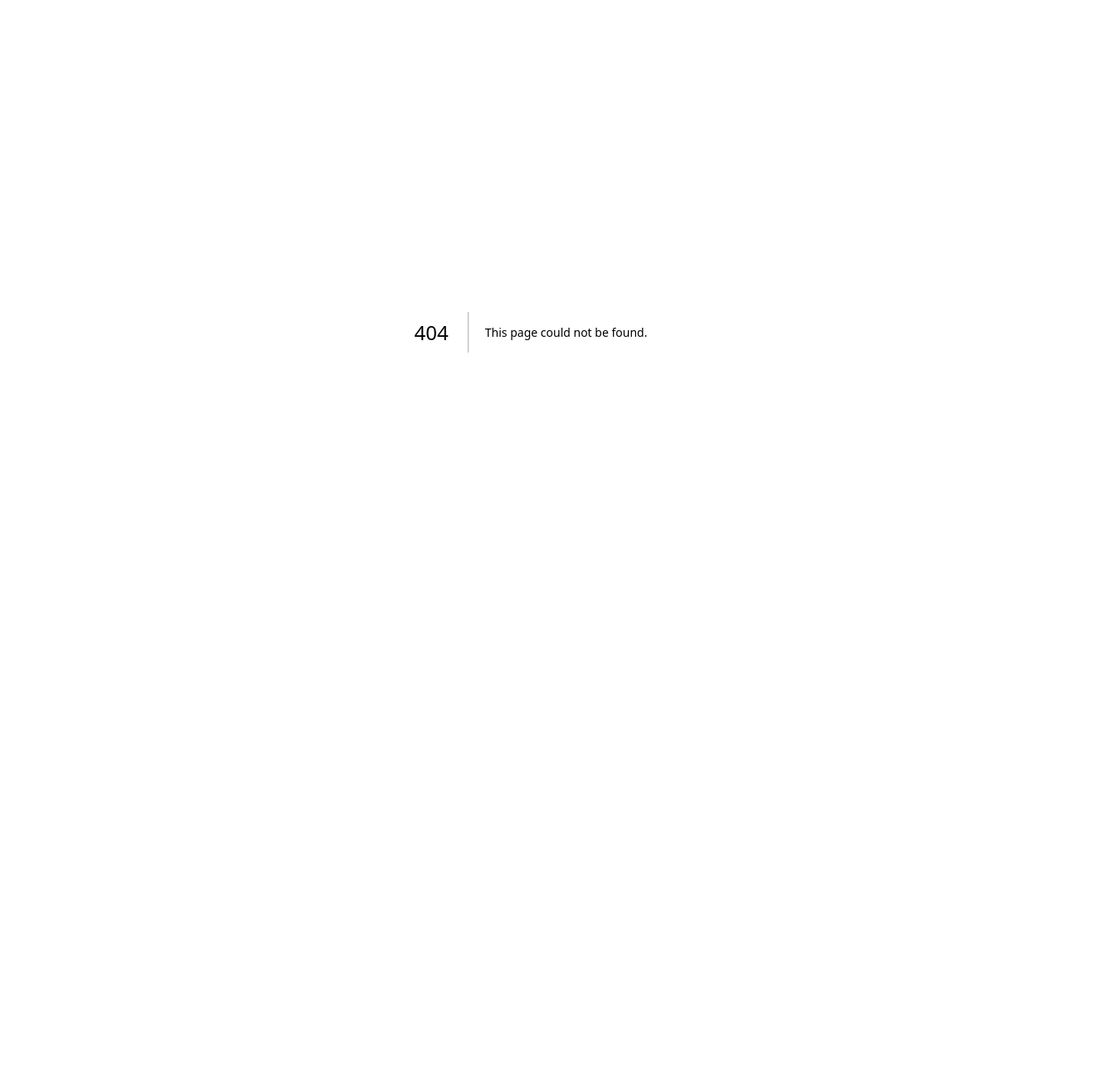
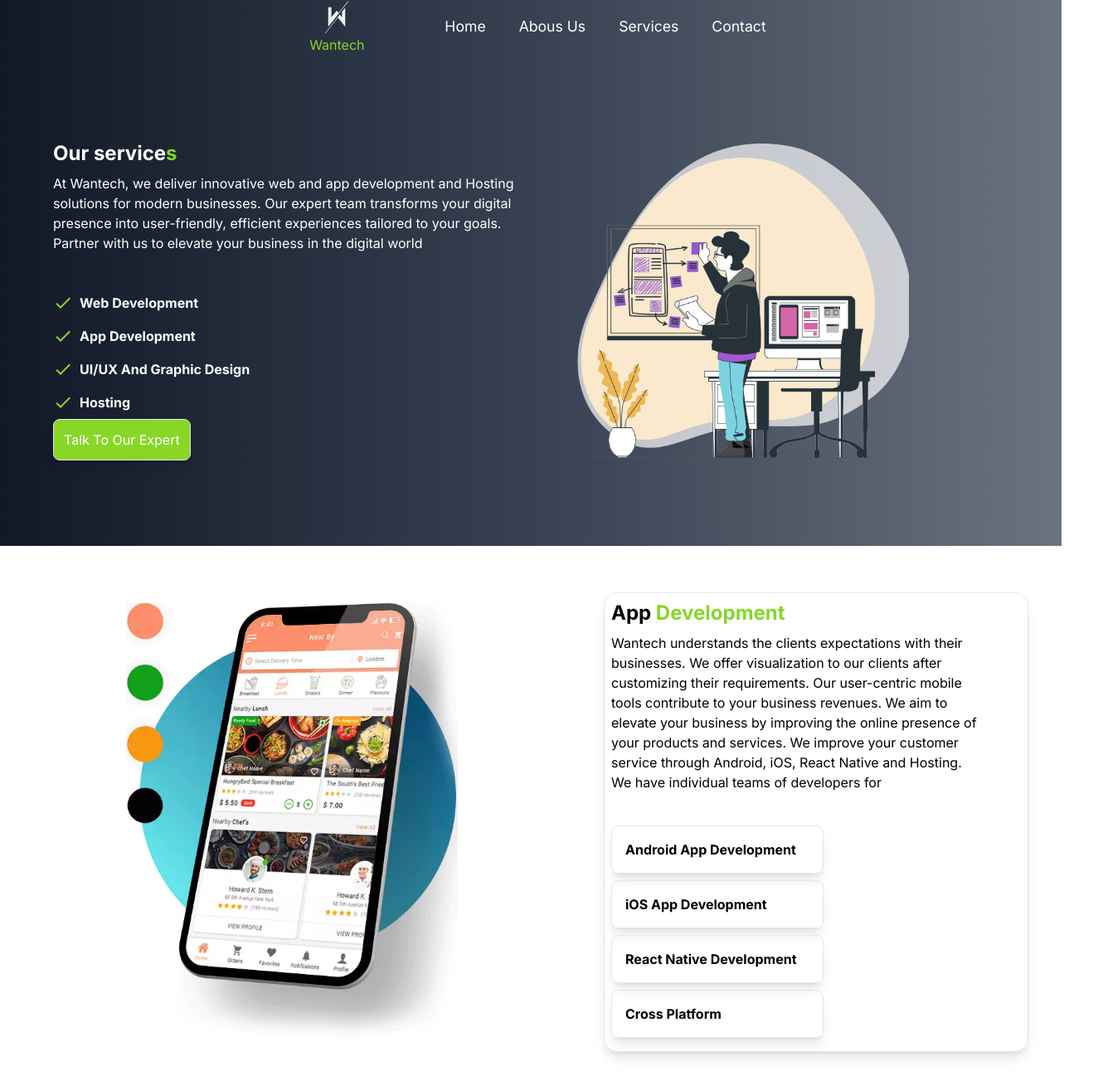
Before and after one commit to tawfeeqahmadkhan/praful, a Next.js app: page /services in a window 1280 px wide. Before the commit this address had no page. Shown: the top 1297 px of the page at 83% size, 1336 px wide, since content can reach past the window. Before the commit the page ends 800 px from the top, so only its background shows below. Built offline with nearby package versions, Linux system fonts and the light colour scheme.

Commit message:
add services page

```diff
--- a/src/app/components/Footer.jsx
+++ b/src/app/components/Footer.jsx
@@ -3,13 +3,19 @@ import React from 'react';
 
 import 'primeicons/primeicons.css';
 import Link from 'next/link';
-
+import { FaArrowRightLong } from "react-icons/fa6";
 
 const Footer = () => {
   const currentDate = new Date();
   return (
     <footer className="bg-yellow-200 py-8 ">
       <div className="container mx-auto text-center">
+      <div className="flex items-center mb-4 justify-center flex-col ">
+        <p className='text-2xl'>Have an idea to bring to life?</p>
+<Link href={'https://calendly.com/'}>
+<h1 className="text-xl font-bold flex items-center gap-4 ">Let&apos;s talk <span><FaArrowRightLong /></span> </h1>
+</Link>
+          </div>
         <div className="flex flex-col items-center">
           <div className="flex items-center mb-4 ">
             <img src="Wantechf.gif" alt="Logo" className="h-10 mr-2 w-[5rem] h-[5rem] " />
--- a/src/app/components/Header.jsx
+++ b/src/app/components/Header.jsx
@@ -30,9 +30,11 @@ export default function Header() {
               Abous Us
             </li>
           </Link>
+          <Link href={"/services"}>
           <li className="cursor-pointer hover:text-[#87d628] hover:border-b border-[#87d628]">
             Services
           </li>
+          </Link>
           {/* <li className="cursor-pointer hover:text-[#87d628] hover:border-b border-[#87d628]">
             Projects
           </li> */}
--- /dev/null
+++ b/src/app/services/page.jsx
@@ -0,0 +1,78 @@
+import React from 'react'
+import Header from '../components/Header'
+import Image from 'next/image'
+import { MdOutlineDone } from "react-icons/md";
+import Footer from '../components/Footer';
+export default function page() {
+  return (
+    <div className="bg-gradient-to-r from-gray-900 via-gray-700 to-gray-500 text-white ">
+    <Header />
+   <div>
+   <div className=" text-white lg:p-14 pb-2">
+       <div className='flex  justify-center flex-col lg:flex-row lg:justify-between items-center w-[100vw]'>
+       <div className=" flex  lg:items-center  w-[100%]  lg:w-[50%]  lg:justify-center p-2 " >
+       <div>
+       <h1 className='font-bold  lg:w-[30rem] text-2xl'>Our service<span className='text-[#87d628]'>s</span></h1>
+        <p className=' w-[90%]  my-2 pb-8'>At Wantech, we deliver innovative web and app development and Hosting solutions for modern businesses. Our expert team transforms your digital presence into user-friendly, efficient experiences tailored to your goals. Partner with us to elevate your business in the digital world </p>
+        <h1 className='font-bold  lg:w-[30rem] py-2 flex items-center gap-2'> <span className='text-[#87d628] text-2xl font-bold'><MdOutlineDone /></span> Web Development</h1>
+        <h1 className='font-bold  lg:w-[30rem] py-2 flex items-center gap-2'> <span className='text-[#87d628] text-2xl font-bold'><MdOutlineDone /></span> App Development</h1>
+        <h1 className='font-bold  lg:w-[30rem] py-2 flex items-center gap-2'> <span className='text-[#87d628] text-2xl font-bold'><MdOutlineDone /></span> UI/UX And Graphic Design</h1>
+        <h1 className='font-bold  lg:w-[30rem] py-2 flex items-center gap-2'> <span className='text-[#87d628] text-2xl font-bold'><MdOutlineDone /></span> Hosting</h1>
+        <button className='bg-[#87d628] text-white p-3 border rounded-lg shadow-lg  '>Talk To Our Expert</button>
+        </div>
+       </div>
+       <div className=" flex w-[98vw]  lg:w-[50%] lg:h-[30rem]  lg:items-center  "
+       >
+      <div>
+      <Image src={'/Homebg.png'} width={400} height={450} className="flex  justify-center items-center  "/>
+      </div>
+       </div>
+       </div>
+        </div>
+   </div>
+   <div className=" bg-white text-black lg:p-14 pb-2">
+       <div className='flex  justify-center flex-col lg:flex-row  items-center w-[100vw]'>
+       <div className=" flex w-[98vw]  lg:w-[45%] lg:h-[30rem]  lg:items-center  "
+       >
+      <div>
+      <Image src={'/mobile.png'} width={400} height={450} className="flex  justify-center items-center hidden lg:flex  "/>
+      </div>
+       </div>
+       <div className=" flex  lg:items-center  w-[100%]  lg:w-[40%]  lg:justify-center p-2 border rounded-[1rem] shadow-lg " >
+       <div>
+       <h1 className='font-bold  lg:w-[15rem] text-2xl'>App <span className='text-[#87d628]'>Development</span></h1>
+        <p className=' w-[90%]   my-2 pb-8'>Wantech understands the clients expectations with their businesses. We offer visualization to our clients after customizing their requirements. Our user-centric mobile tools contribute to your business revenues. We aim to elevate your business by improving the online presence of your products and services. We improve your customer service through Android, iOS, React Native and Hosting. We have individual teams of developers for  </p>
+        <h1 className='font-bold p-4   flex items-center hover:bg-[#87d628] w-[16rem] cursor-pointer shadow-lg border rounded-lg'> Android App Development</h1>
+        <h1 className='font-bold p-4  my-2 flex items-center hover:bg-[#87d628] w-[16rem] cursor-pointer shadow-lg border rounded-lg'> iOS App Development</h1>
+        <h1 className='font-bold p-4  my-2 flex items-center hover:bg-[#87d628] w-[16rem] cursor-pointer shadow-lg border rounded-lg'> React Native Development</h1>
+        <h1 className='font-bold p-4  mb-2 flex items-center hover:bg-[#87d628] w-[16rem] cursor-pointer shadow-lg border rounded-lg'> Cross Platform</h1>
+        </div>
+       </div>
+
+       </div>
+        </div>
+        <div className=" bg-white text-black lg:p-14 pb-2">
+       <div className='flex  justify-center flex-col lg:flex-row  items-center w-[100vw] gap-1 lg:gap-20'>
+
+       <div className=" flex  lg:items-center  w-[100%]  lg:w-[45%]  lg:justify-center p-2 border rounded-[1rem] shadow-lg " >
+       <div>
+       <h1 className='font-bold  lg:w-[15rem] text-2xl'>Web <span className='text-[#87d628]'>Development</span></h1>
+        <p className=' w-[90%]   my-2 pb-8'>Wantech builds a high-performing and unique web presence for businesses. We ensure your website attracts and retains clients. We aim for higher conversion rates. In this way, our development team focuses on intuitive developments for all types of online platforms. Our expert developers help you in digital transformations through ultimate customer service, engagements, and much more. We understand, differentiate, and carve the solutions for your business purpose </p>
+               <h1 className='font-bold p-4   flex items-center hover:bg-[#87d628] w-[16rem] cursor-pointer shadow-lg border rounded-lg'> Responsive Websites</h1>
+        <h1 className='font-bold p-4  my-2 flex items-center hover:bg-[#87d628] w-[16rem] cursor-pointer shadow-lg border rounded-lg'> Web Portal</h1>
+        <h1 className='font-bold p-4  my-2 flex items-center hover:bg-[#87d628] w-[16rem] cursor-pointer shadow-lg border rounded-lg'> Web applications</h1>
+        <h1 className='font-bold p-4  mb-2 flex items-center hover:bg-[#87d628] w-[16rem] cursor-pointer shadow-lg border rounded-lg'> Custom Web Solutions</h1>
+        </div>
+       </div>
+       <div className=" flex w-[98vw]  lg:w-[50%] lg:h-[30rem]  lg:items-center  "
+       >
+      <div>
+      <Image src={'/mobile.png'} width={400} height={450} className="flex  justify-center items-center hidden lg:flex "/>
+      </div>
+       </div>
+       </div>
+        </div>
+   <Footer/>
+  </div>
+  )
+}
```
